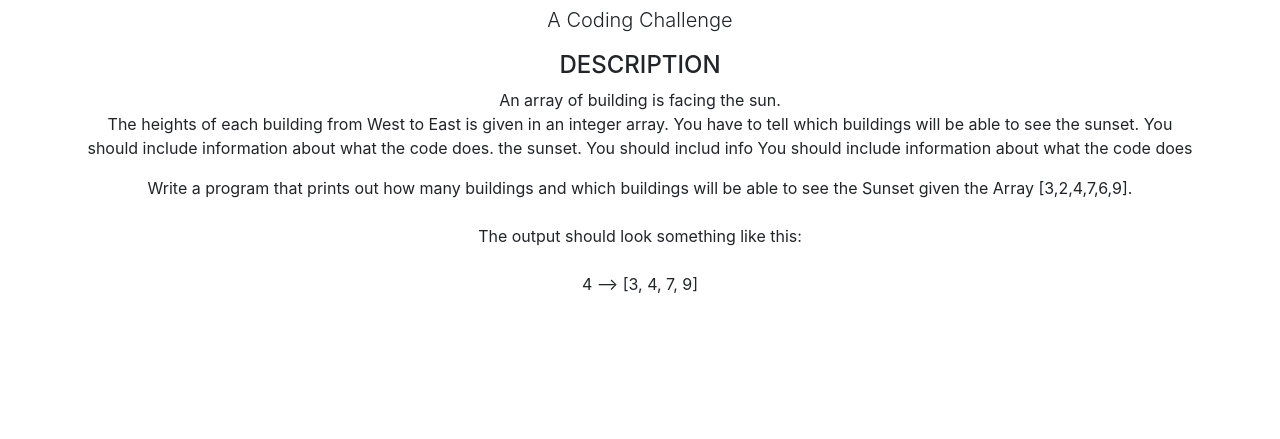
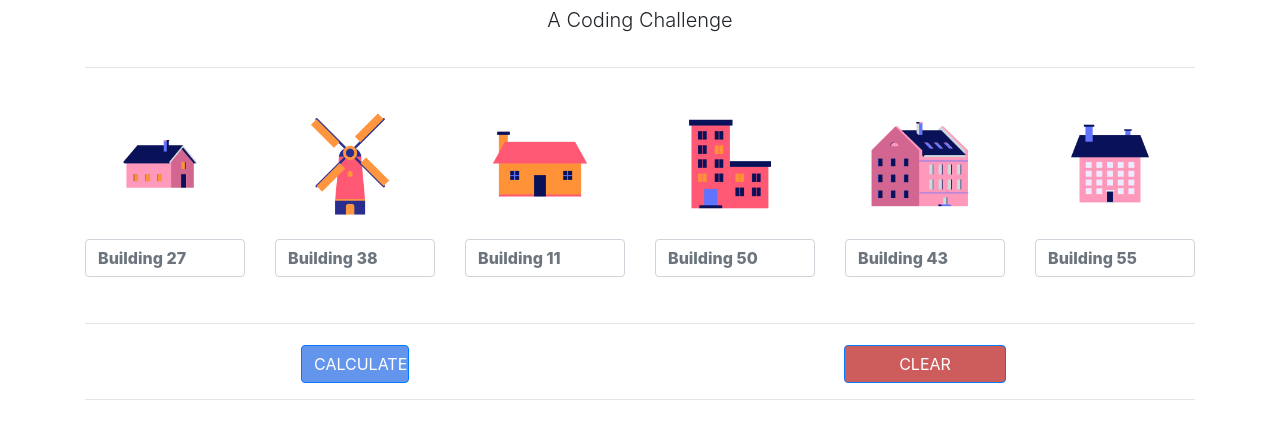
Before and after one commit to dougcampbell66/SunsetHillsApp, a plain HTML site: page SunsetHillsApp/Solve.html in a window 1280 px wide. Shown: the part 155-594 px from the top of the page. Drawn offline with nearby package versions, Linux system fonts and the light colour scheme.

Commit message:
layout looks good on desktop
Now I need to finish writing the Java Script that is going to run the function correctly.

```diff
--- a/SunsetHillsApp/Solve.html
+++ b/SunsetHillsApp/Solve.html
@@ -11,6 +11,37 @@
     <!-- Bootstrap core CSS -->
     <link rel="stylesheet" href="https://stackpath.bootstrapcdn.com/bootstrap/4.5.0/css/bootstrap.min.css" integrity="sha384-9aIt2nRpC12Uk9gS9baDl411NQApFmC26EwAOH8WgZl5MYYxFfc+NcPb1dKGj7Sk" crossorigin="anonymous">
     <link rel="icon" href="favicon.png" />
+    <style>
+        .stylebtnCalculate {
+            width: 20%;
+            background-color: cornflowerblue;
+            text-decoration-color: aliceblue;
+        }
+        .stylebtnClear {
+            width: 30%;
+            background-color: indianred;
+            text-decoration-color: black;
+        }
+
+        .sunsetIn{
+            background-color:#808080
+            border: 2px solid #000000;
+            font-weight: 800;
+            width: 200px
+            margin-top:30px;
+            margin-bottom:30px;
+        }
+
+        hr {
+            height: 5px;
+            color:aquamarine;
+        }
+        .bldCount{
+            font-weight: 900;
+            font-size: larger;
+        }
+    </style>
+
 </head>
 <body>
 
@@ -54,39 +85,82 @@
                 <p class="lead">A Coding Challenge</p>
             </div>
         </div>
+        <hr>
+        <div class="row">
+            <div class="col"><img src="Building27.png" class="img-fluid" alt="Responsive image" width="150px"></div>
+            <div class="col"><img src="Building38.png" class="img-fluid" alt="Responsive image" width="150px"></div>
+            <div class="col"><img src="Building11.png" class="img-fluid" alt="Responsive image" width="150px"></div>
+            <div class="col"><img src="Building50.png" class="img-fluid" alt="Responsive image" width="150px"></div>
+            <div class="col"><img src="Building43.png" class="img-fluid" alt="Responsive image" width="150px"></div>
+            <div class="col"><img src="Building55.png" class="img-fluid" alt="Responsive image" width="150px"></div>
+        </div>
 
         <div class="row">
+            <div class="col"><input id="sunsetIn1" class="form-control sunsetIn" placeholder="Building 27" /></div>
+            <div class="col"><input id="sunsetIn2" class="form-control sunsetIn" placeholder="Building 38" /></div>
+            <div class="col"><input id="sunsetIn3" class="form-control sunsetIn" placeholder="Building 11" /></div>
+            <div class="col"><input id="sunsetIn4" class="form-control sunsetIn" placeholder="Building 50" /></div>
+            <div class="col"><input id="sunsetIn5" class="form-control sunsetIn" placeholder="Building 43" /></div>
+            <div class="col"><input id="sunsetIn6" class="form-control sunsetIn" placeholder="Building 55" /></div>
+        </div>
+ <hr />
+ <div class="row">
+     <div class="col-lg-6 text-center">
+         <button id="btnCalculate" class="btn btn-primary stylebtnCalculate">CALCULATE</button>
+     </div>
+     <div class="col-lg-6 text-center">
+         <button id="btnClear" class="btn btn-primary stylebtnClear">CLEAR</button>
+     </div>
+
+<hr />
+
+ </div>
+
+        <hr />
+        <div class="row">
             <div class="col-lg-12 text-center">
-                <ul class="list-unstyled">
-                    <h4>DESCRIPTION</h4>
-                    <p>
-                        An array of building is facing the sun.<br />
-                        The heights of each building from West to East
-                        is given in an integer array. You have to
-                        tell which buildings will be able to see the
-                        sunset.
-                        You should include information about
-                        what the code does.
-                        the sunset. You should includ info
-                        You should include information about what the code does
-                    </p>
-
-                    <li>Write a program that prints out how many buildings and which buildings will be able to see the Sunset given the Array [3,2,4,7,6,9].</li>
-                    <br />
-                    <li>The output should look something like this:</li>
-                    <br />
-                    <li>4 --> [3, 4, 7, 9]</li>
-                </ul>
+                <p id="sunsetOut"></p>
             </div>
         </div>
 
 
+
+
+        <!-- Bootstrap core JavaScript -->
+        <script src="//code.jquery.com/jquery-3.5.1.slim.min.js" integrity="sha384-DfXdz2htPH0lsSSs5nCTpuj/zy4C+OGpamoFVy38MVBnE+IbbVYUew+OrCXaRkfj" crossorigin="anonymous"></script>
+        <script src="//cdn.jsdelivr.net/npm/popper.js@1.16.0/dist/umd/popper.min.js" integrity="sha384-Q6E9RHvbIyZFJoft+2mJbHaEWldlvI9IOYy5n3zV9zzTtmI3UksdQRVvoxMfooAo" crossorigin="anonymous"></script>
+        <script src="//stackpath.bootstrapcdn.com/bootstrap/4.5.0/js/bootstrap.min.js" integrity="sha384-OgVRvuATP1z7JjHLkuOU7Xw704+h835Lr+6QL9UvYjZE3Ipu6Tp75j7Bh/kR0JKI" crossorigin="anonymous"></script>
+        <script>
+            //Step 1: Click event handler
+            $("btnCalculate").on("click", function () {
+                //Step 2: Get ther user data
+                let bldg1 = parseInt($("#sunsetIn1").val());
+                let bldg2 = parseInt($("#sunsetIn2").val());
+                let bldg3 = parseInt($("#sunsetIn3").val());
+                let bldg4 = parseInt($("#sunsetIn4").val());
+                let bldg5 = parseInt($("#sunsetIn5").val());
+                let bldg6 = parseInt($("#sunsetIn6").val());
+
+                //Step 3: Build and array of buildings from the user data
+                let bldgArray = [bldg1, bldg2, bldg3, bldg4, bldg5, bldg6];
+                //I know that the left most building will always see the sunset
+                let output = new Array();
+                //output.push(bldg1) - alternative;
+                let tallest = 0;
+                let currentBldg = 0;
+                for (let loop = 0; loop <= 5; loop++) {
+                    currentBldg = bldgArray[loop];
+                    //??? The alogrithm needs to test if the current building is bigger
+                    //than any buildings that come before it;
+                    if (currentBldg > tallest) {
+                        output.push(currentBldg);
+                        tallest = currentBldg;
+                    }
+                    //Step4: Output to user
+                    $("#sunsetOut").html('Given the input, <span class='bldgCount'>${output.length}</span> ,buildings can see the sunset. <br />The buildings taht can see the sunset are[$output.toString()}]');
+                }
+
+        </script>
     </div>
-
-    <!-- Bootstrap core JavaScript -->
-    <script src="//code.jquery.com/jquery-3.5.1.slim.min.js" integrity="sha384-DfXdz2htPH0lsSSs5nCTpuj/zy4C+OGpamoFVy38MVBnE+IbbVYUew+OrCXaRkfj" crossorigin="anonymous"></script>
-    <script src="//cdn.jsdelivr.net/npm/popper.js@1.16.0/dist/umd/popper.min.js" integrity="sha384-Q6E9RHvbIyZFJoft+2mJbHaEWldlvI9IOYy5n3zV9zzTtmI3UksdQRVvoxMfooAo" crossorigin="anonymous"></script>
-    <script src="//stackpath.bootstrapcdn.com/bootstrap/4.5.0/js/bootstrap.min.js" integrity="sha384-OgVRvuATP1z7JjHLkuOU7Xw704+h835Lr+6QL9UvYjZE3Ipu6Tp75j7Bh/kR0JKI" crossorigin="anonymous"></script>
-
 </body>
 </html>
```
Also changed, not shown: SunsetHillsApp/Index.html (+1 -1 lines), SunsetHillsApp/Building11.png (added), SunsetHillsApp/Building12.png (added), SunsetHillsApp/Building144.png (added), SunsetHillsApp/Building26.png (added), SunsetHillsApp/Building27.png (added), SunsetHillsApp/Building38.png (added), SunsetHillsApp/Building43.png (added), SunsetHillsApp/Building50.png (added), SunsetHillsApp/Building55.png (added), SunsetHillsApp/Eifel.png (added), SunsetHillsApp/sunset3.png (renamed from SunsetHillsApp/Coding Challenge - Sunset Hills3.png), 2 other files.
